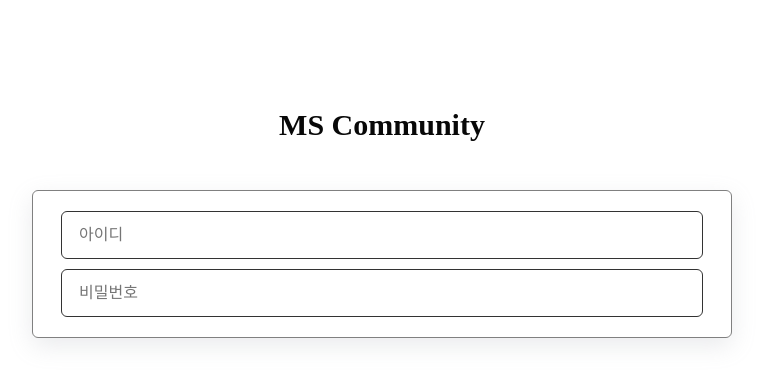
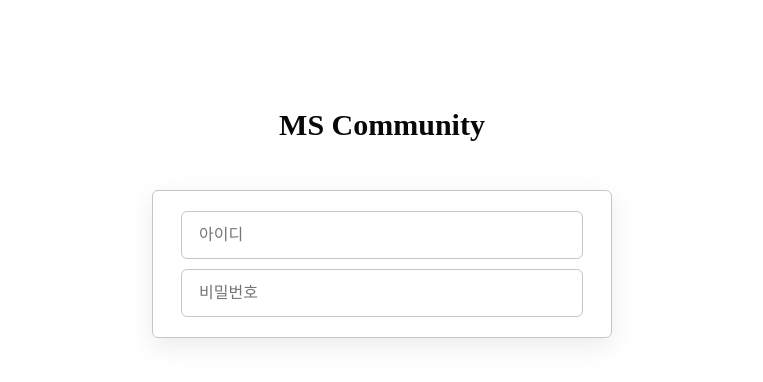
Before and after one commit to Ppakgong/ppak_crud_frontend, a React (Vite) app: page /auth in a window 1280 px wide. Shown: the top 382 px of the page, without its empty margins (258-1021 px from the left). Built offline with nearby package versions, Linux system fonts and the light colour scheme.

Commit message:
fix: Input 컴포넌트 borderColor props 추가, AuthLoginForm width 변경

```diff
--- a/src/components/atoms/Input/Input.tsx
+++ b/src/components/atoms/Input/Input.tsx
@@ -8,6 +8,7 @@ export type InputStyleProps = {
   py?: number;
   px?: number;
   borderRadius?: number;
+  borderColor?: ColorType;
 };
 
 export type InputProps = InputStyleProps & {
@@ -23,7 +24,8 @@ export type InputProps = InputStyleProps & {
  * @param typo default: regular4
  * @param py default: 14
  * @param px default: 17
- * @borderRadius default: 6
+ * @param borderRadius default: 6
+ * @param borderColor default: gray1
  * @returns
  */
 const Input = ({
@@ -51,7 +53,8 @@ const Index = styled.input<InputStyleProps>`
   height: 100%;
   color: ${({ color = "gray1" }) => theme.color[color]};
   ${({ typo = "regular4" }) => theme.typo[typo]}
-  border: 1px solid ${theme.color.gray1};
+  border: ${({ borderColor = "gray1" }) =>
+    `1px solid ${theme.color[borderColor]}`};
   border-radius: ${({ borderRadius = 6 }) => `${borderRadius}px`};
   outline: none;
   padding: ${({ py = 14, px = 17 }) => `${py}px ${px}px`};
--- a/src/components/organisms/AuthLoginForm/AuthLoginForm.tsx
+++ b/src/components/organisms/AuthLoginForm/AuthLoginForm.tsx
@@ -13,12 +13,19 @@ const AuthLoginForm = ({ id, password, onChange }: AuthLoginFormProps) => {
   return (
     <Container>
       <Form>
-        <Input placeholder="아이디" name="id" value={id} onChange={onChange} />
+        <Input
+          placeholder="아이디"
+          name="id"
+          value={id}
+          onChange={onChange}
+          borderColor="gray5"
+        />
         <Input
           placeholder="비밀번호"
           name="password"
           value={password}
           onChange={onChange}
+          borderColor="gray5"
         />
       </Form>
     </Container>
@@ -29,10 +36,10 @@ export default AuthLoginForm;
 
 const Container = styled.div`
   box-shadow: ${theme.shadow.normal};
-  border: 1px solid ${theme.color.gray4};
+  border: 1px solid ${theme.color.gray5};
   border-radius: 6px;
   padding: 20px 28px;
-  width: 700px;
+  width: 460px;
 `;
 
 const Form = styled.form`
--- a/src/styles/theme.ts
+++ b/src/styles/theme.ts
@@ -24,6 +24,8 @@ const theme = {
     gray2: "#4d4d4d",
     gray3: "#666666",
     gray4: "#808080",
+    gray5: "#c6c6c6",
+    gray6: "#dadada",
   },
 
   typo: {
```
